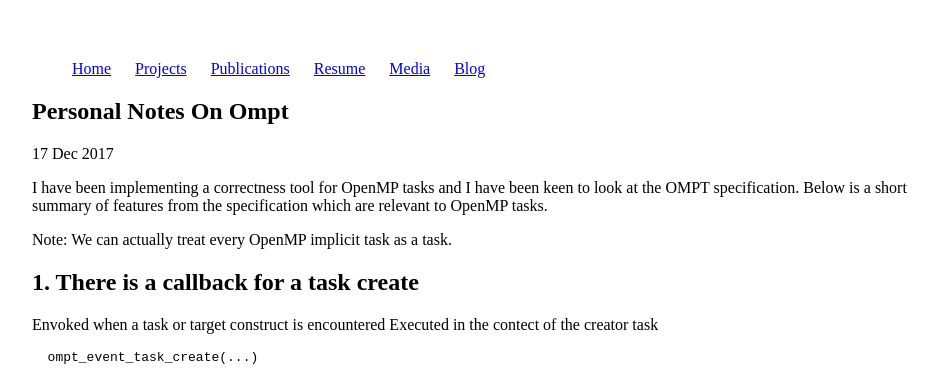
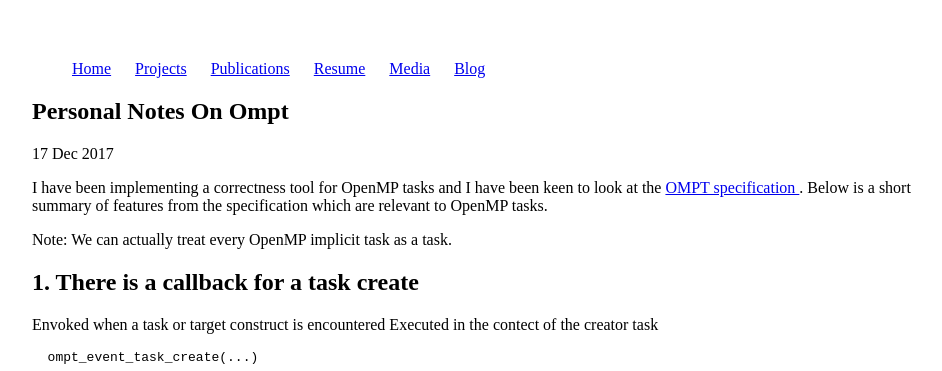
Before and after one commit to hassansalehe/hassansalehe.github.io, a Jekyll site: the page built from _posts/2017-12-17-personal-notes-on-ompt.md, in a window 1280 px wide and 900 px high. Shown: the top 371 px of the window, without its empty margins (160-1102 px from the left). Built offline with Jekyll 4.4.1, drawn with Linux system fonts in a browser that asks for light colours; our own code applies the rules of GitHub Pages for plain Markdown files; comment, search, counter and statistics services are not loaded; part of the change alters nothing that is shown.

```diff
--- a/_posts/2017-12-17-personal-notes-on-ompt.md
+++ b/_posts/2017-12-17-personal-notes-on-ompt.md
@@ -1,6 +1,8 @@
 I have been implementing a correctness tool for OpenMP tasks and I have
-been keen to look at the  OMPT specification. Below is a short summary
-of features from the specification which are relevant to OpenMP tasks.
+been keen to look at the  [OMPT specification
+](https://github.com/OpenMPToolsInterface/OMPT-Technical-Report/blob/master/ompt-tr.pdf).
+Below is a short summary of features from the specification which are relevant
+to OpenMP tasks.
 
 Note: We can actually treat every OpenMP implicit task as a task.
 
```
